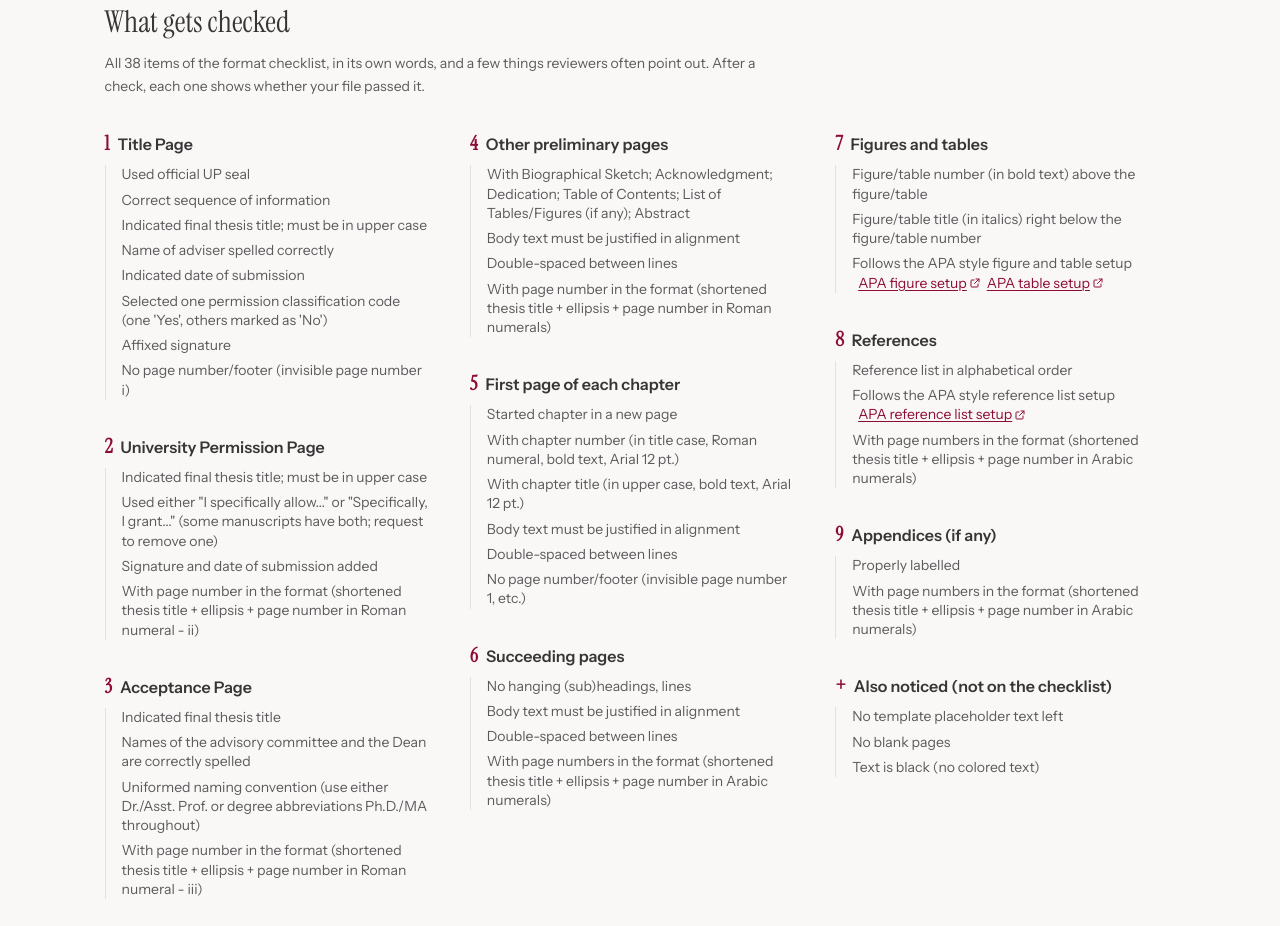
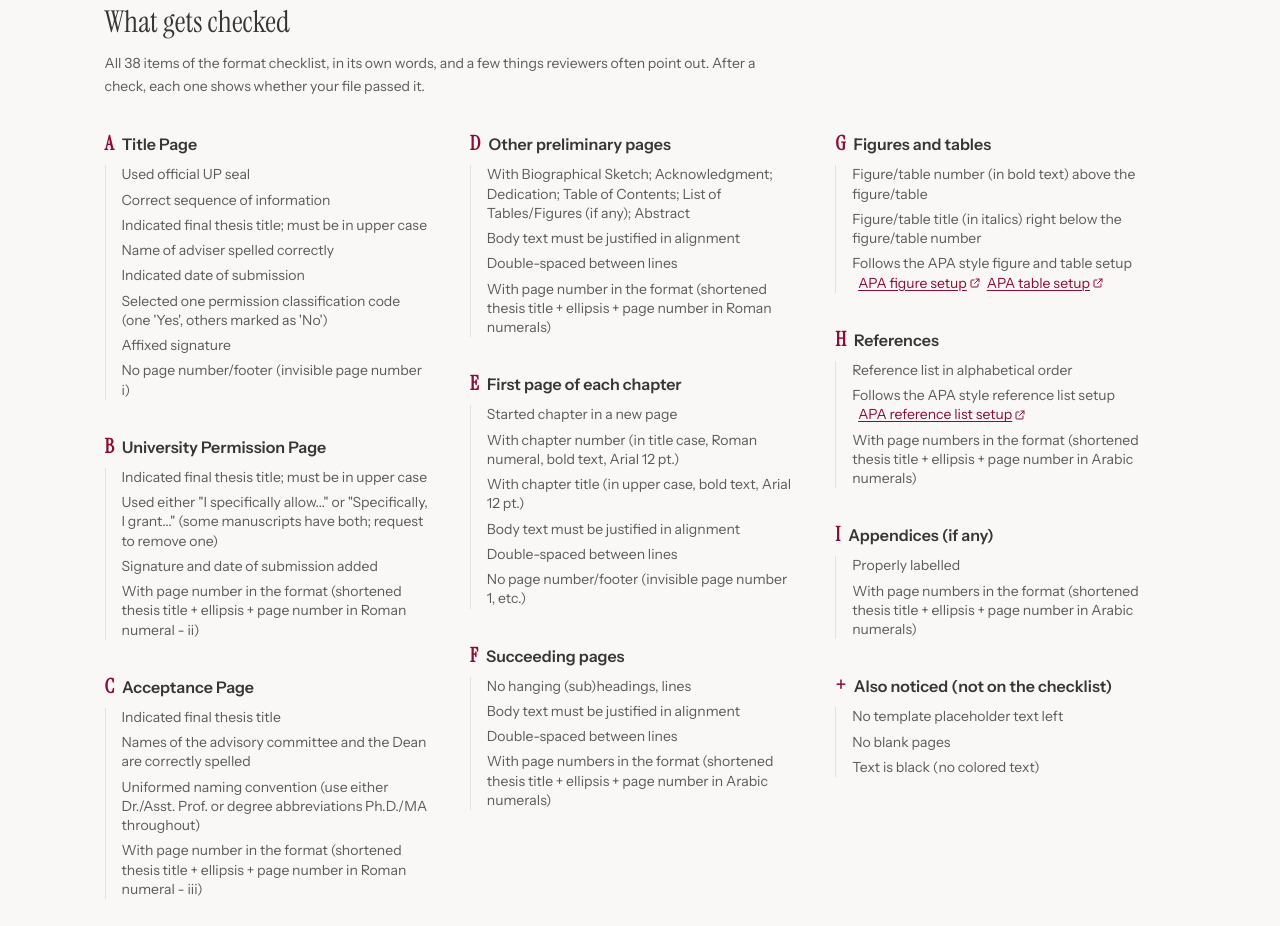
Before and after one commit to ralmodiel/upou-manuscript-checker, a React (Vite) app: page / in a window 1280 px wide. Shown: the part 1140-2066 px from the top of the page. Built offline with nearby package versions, Linux system fonts and the light colour scheme; no server answers.

Commit message:
Checklist parts lettered A, B, C… on the page and in the reports
A part keeps its checklist letter in the Word and PDF comments even when
the parts before it have nothing to correct.

Co-Authored-By: Claude Opus 5.5 <noreply@anthropic.com>

```diff
--- a/src/components/Correct.tsx
+++ b/src/components/Correct.tsx
@@ -9,7 +9,7 @@ import {
   type KeyboardEvent,
   type ReactNode,
 } from 'react'
-import { CHECKLIST, type Item } from '../engine/checklist'
+import { CHECKLIST, partLetter, type Item } from '../engine/checklist'
 import type { Finding, Report, Status, Where } from '../engine/report'
 import { saveFile } from '../lib/browser'
 import { PRIVATE_SHORT, VERIFY } from '../notice'
@@ -483,7 +483,7 @@ export default function Correct({ report, onRestart }: { report: Report; onResta
                   <span
                     className={`font-display text-xl leading-none tabular-nums ${p.fix ? 'text-fix' : p.review ? 'text-review' : 'text-ok'}`}
                   >
-                    {p.extra ? '+' : k + 1}
+                    {partLetter(k)}
                   </span>
                   <span className="text-sm leading-snug font-semibold text-ink">{p.name}</span>
                 </span>
@@ -574,7 +574,7 @@ export default function Correct({ report, onRestart }: { report: Report; onResta
                     id={`part-${k}-title`}
                     className="flex items-baseline gap-3 font-display text-3xl text-ink"
                   >
-                    <span className="text-maroon tabular-nums">{p.extra ? '+' : k + 1}</span>
+                    <span className="text-maroon tabular-nums">{partLetter(k)}</span>
                     {p.name}
                   </h2>
                   <PartState part={p} />
--- a/src/components/Prepare.tsx
+++ b/src/components/Prepare.tsx
@@ -1,7 +1,7 @@
 // Stage 1: what this is, the privacy promise, the drop zone; then the program's files and the whole
 // checklist in its own words, so a visitor knows what will be looked at before choosing a file.
 import { useRef } from 'react'
-import { CHECKLIST } from '../engine/checklist'
+import { CHECKLIST, partLetter } from '../engine/checklist'
 import { PRIVATE_BODY, PRIVATE_HEAD, PRIVATE_SHORT } from '../notice'
 import { DownloadIcon, ExternalLinkIcon, PageIcon, ShieldIcon } from './icons'
 import { buttonClass } from './styles'
@@ -197,7 +197,7 @@ export default function Prepare({
             <li key={part.id} className="mb-8 break-inside-avoid">
               <h3 className="flex items-baseline gap-2 font-semibold text-ink">
                 <span className="font-display text-xl text-maroon tabular-nums">
-                  {part.extra ? '+' : k + 1}
+                  {partLetter(k)}
                 </span>
                 {part.name}
               </h3>
--- a/src/engine/checklist.ts
+++ b/src/engine/checklist.ts
@@ -182,3 +182,7 @@ export const CHECKLIST: Part[] = [
 ]
 
 export const ITEMS = CHECKLIST.flatMap((p) => p.items)
+
+/** A part's letter as the checklist sections are named (A. Title Page, B. …); "+" for the extra part. */
+export const partLetter = (k: number): string =>
+  CHECKLIST[k].extra ? '+' : String.fromCharCode(65 + k)
--- a/src/report/docx.ts
+++ b/src/report/docx.ts
@@ -42,11 +42,17 @@ export function reportDocx(m: ReportModel): Uint8Array {
   body.push(para(run(m.intro), { after: 10 }))
   for (const part of m.parts) {
     body.push(
-      para(run(`${part.n}. ${part.name}`, { bold: true, size: 12 }), {
-        before: 8,
-        after: 4,
-        keepNext: true,
-      }),
+      para(
+        run(`${part.letter === '+' ? '' : part.letter + '. '}${part.name}`, {
+          bold: true,
+          size: 12,
+        }),
+        {
+          before: 8,
+          after: 4,
+          keepNext: true,
+        },
+      ),
     )
     for (const item of part.items) {
       const where = item.where ? run(`  (${item.where})`, { size: 9.5, color: '5C5A5C' }) : ''
--- a/src/report/model.ts
+++ b/src/report/model.ts
@@ -1,7 +1,7 @@
-// The formatting comments as a document, shaped like the program reviewers' emails: numbered parts
+// The formatting comments as a document, shaped like the program reviewers' emails: lettered parts
 // with dash items (each with the pages or text to look at), then what is already in order, the
 // closing reminder, and the notices. The Word and PDF writers both render this.
-import { CHECKLIST } from '../engine/checklist'
+import { CHECKLIST, partLetter } from '../engine/checklist'
 import { stripControls } from '../engine/controls'
 import type { Finding, Report, Where } from '../engine/report'
 import { NOTICE, PRIVATE_SHORT, VERIFY } from '../notice'
@@ -20,7 +20,7 @@ export interface ReportModel {
   intro: string
   /** How pages are counted, when printed page numbers are given too. */
   pagesNote?: string
-  parts: { n: number; name: string; items: ReportItem[] }[]
+  parts: { letter: string; name: string; items: ReportItem[] }[]
   passed: { name: string; items: string[] }[]
   closing: string[]
   notices: string[]
@@ -108,7 +108,7 @@ export function reportModel(r: Report, today = new Date()): ReportModel {
     .filter((i) => byId.get(i.id)?.status === 'fix').length
 
   const parts: ReportModel['parts'] = []
-  for (const part of CHECKLIST) {
+  for (const [k, part] of CHECKLIST.entries()) {
     const items = part.items
       .map((i) => ({ i, f: byId.get(i.id)! }))
       .filter(({ f }) => f.status === 'fix' || f.status === 'review')
@@ -127,7 +127,7 @@ export function reportModel(r: Report, today = new Date()): ReportModel {
           where: f.message.replace(/ /g, ' ').includes(where) ? '' : where,
         }
       })
-    if (items.length) parts.push({ n: parts.length + 1, name: part.name, items })
+    if (items.length) parts.push({ letter: partLetter(k), name: part.name, items })
   }
   const passed = CHECKLIST.filter((p) => !p.extra)
     .map((p) => ({
--- a/src/report/pdf.ts
+++ b/src/report/pdf.ts
@@ -132,7 +132,13 @@ export async function reportPdf(m: ReportModel): Promise<Uint8Array> {
   if (m.pagesNote) write(m.pagesNote, { size: 9.5, after: 6 })
   write(m.intro, { after: 8 })
   for (const part of m.parts) {
-    write(`${part.n}. ${part.name}`, { font: bold, size: 12, before: 6, after: 3, keep: 3 })
+    write(`${part.letter === '+' ? '' : part.letter + '. '}${part.name}`, {
+      font: bold,
+      size: 12,
+      before: 6,
+      after: 3,
+      keep: 3,
+    })
     for (const item of part.items) {
       const text = `${item.check ? 'Check: ' : ''}${item.text}${item.where ? `  (${item.where})` : ''}`
       write(text, { lead: '-', indent: 6, hang: 10, after: 2 })
```
Also changed, not shown: 1 other file (tests, documents, lock files or other folders).
